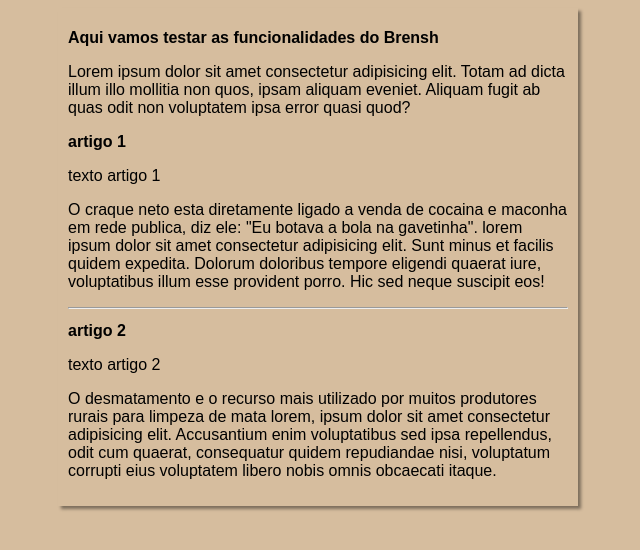
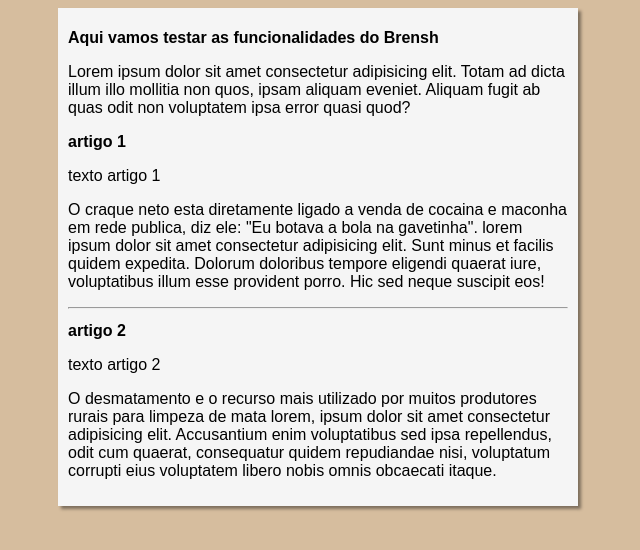
Before and after one commit to VitorBBenelli/projetinhoBrensh, a plain HTML site: page index.html in a window 1280 px wide. Shown: the whole page, without its empty margins (322-962 px from the left). Drawn offline with Linux system fonts and the light colour scheme.

Commit message:
Update style.css

```diff
--- a/estilos/style.css
+++ b/estilos/style.css
@@ -8,7 +8,7 @@ body {
 }
 
 main {
-    background-color: whiteflower;
+    background-color: whitesmoke;
     width: 500px;
     margin: auto;
     padding: 10px;
```
